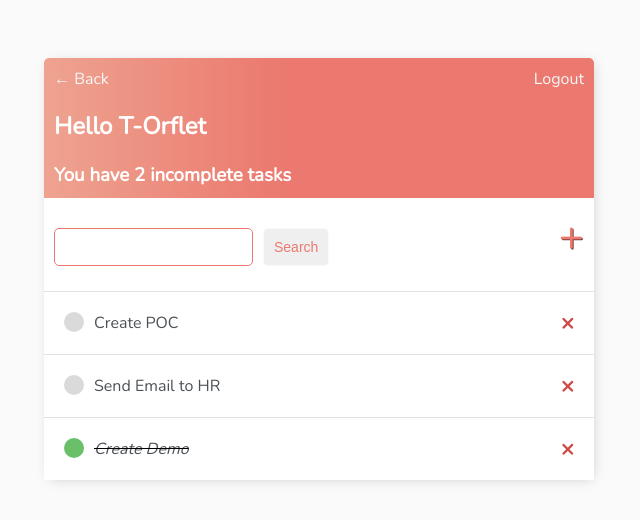
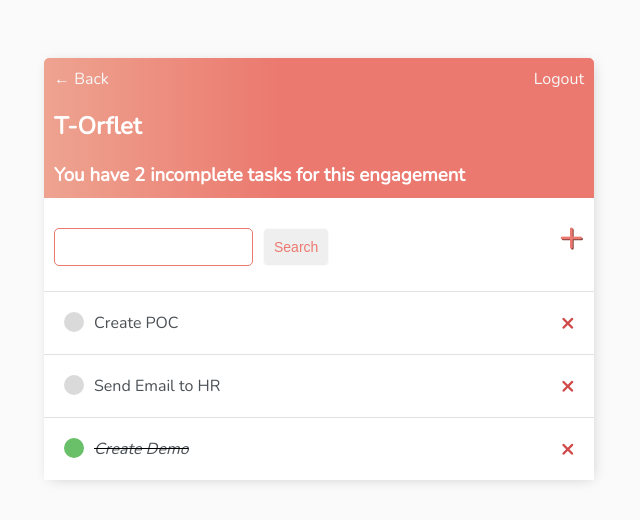
Before and after one commit to OrlaFD/engagement_tracker, a Django app: page /tasks in a window 1280 px wide. Shown: the top 520 px of the page, without its empty margins (321-961 px from the left). Run offline with Django 4.2, Linux system fonts and the light colour scheme; a user stored in the database is signed in; data comes from the database, SQL or seed files in the repository; both versions use the stored data as it was after the commit.

Commit message:
created logic for displaying engmt tasks

```diff
--- a/base/templates/base/task_list.html
+++ b/base/templates/base/task_list.html
@@ -4,8 +4,8 @@
 <div class="header-bar">
     <div>
         <a href="{% url 'engagements' %}">&#8592; Back</a>
-        <h2>Hello {{request.user|title}}</h2>
-        <h3 style="margin:0">You have {{count}} incomplete task{{ count|pluralize:"s" }}</h3>
+        <h2>{{request.user|title}}</h2>
+        <h3 style="margin:0;">You have {{count}} incomplete task{{ count|pluralize:"s" }} for this engagement</h3>
     </div>
 
     {% if request.user.is_authenticated %}
--- a/base/views.py
+++ b/base/views.py
@@ -50,20 +50,21 @@ class EngagementList(ListView):
         search_input = self.request.GET.get('search-area') or ''
         if search_input:
             context['engagements'] = context['engagements'].filter(
-                title__icontains=search_input)
+                name__icontains=search_input)
 
         context['search_input'] = search_input
 
         return context
 
 class TaskList(LoginRequiredMixin, ListView):
-    model = Task
-    context_object_name = 'tasks' #looks for _task_list template
+    model = Task #looks for _task_list template
+    context_object_name = 'tasks'
 
     def get_context_data(self, **kwargs):
         context = super().get_context_data(**kwargs)
         context['tasks'] = context['tasks'].filter(user=self.request.user)
         context['count'] = context['tasks'].filter(complete=False).count()
+
 
         search_input = self.request.GET.get('search-area') or ''
         if search_input:
```
Also changed, not shown: base/templates/base/engagement_list.html (+6 -3 lines), db.sqlite3.
